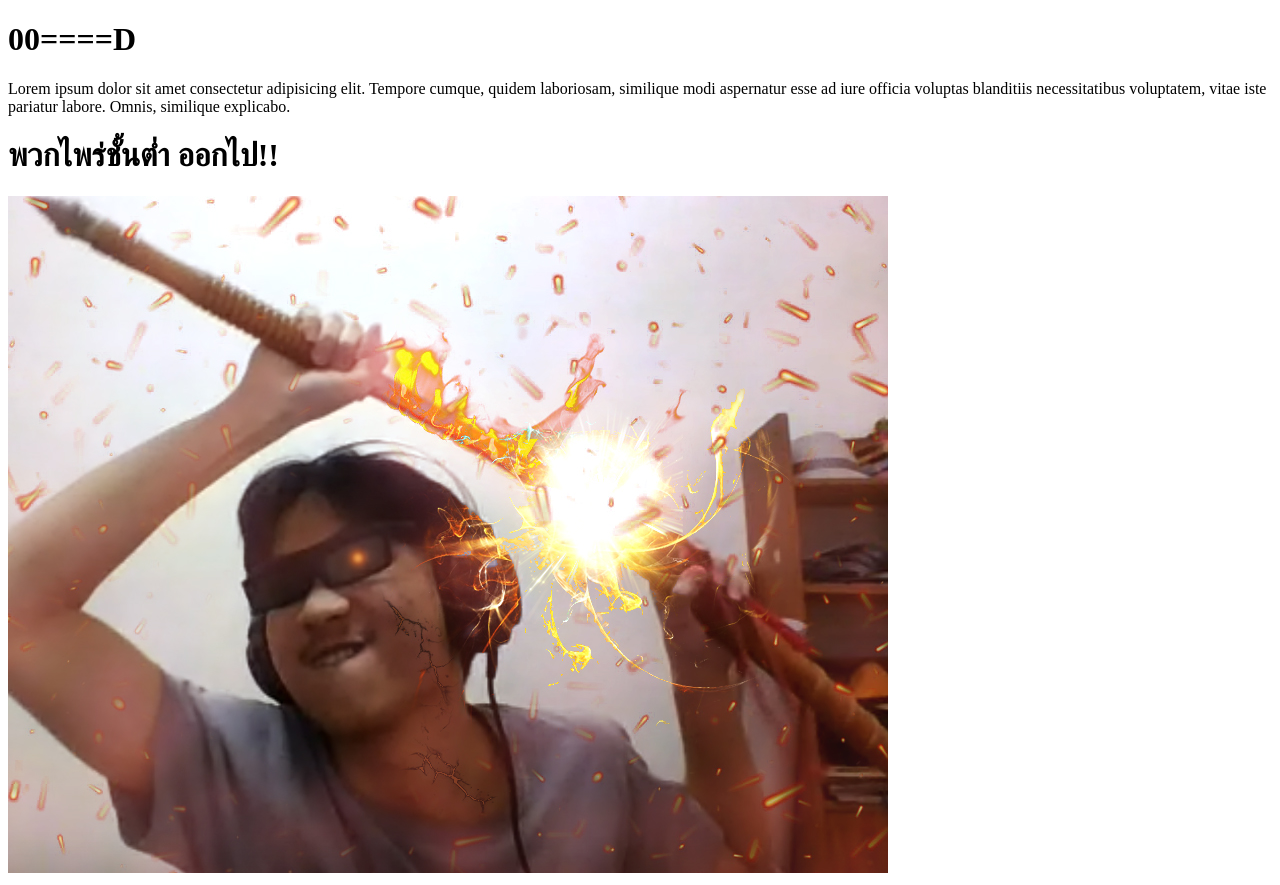
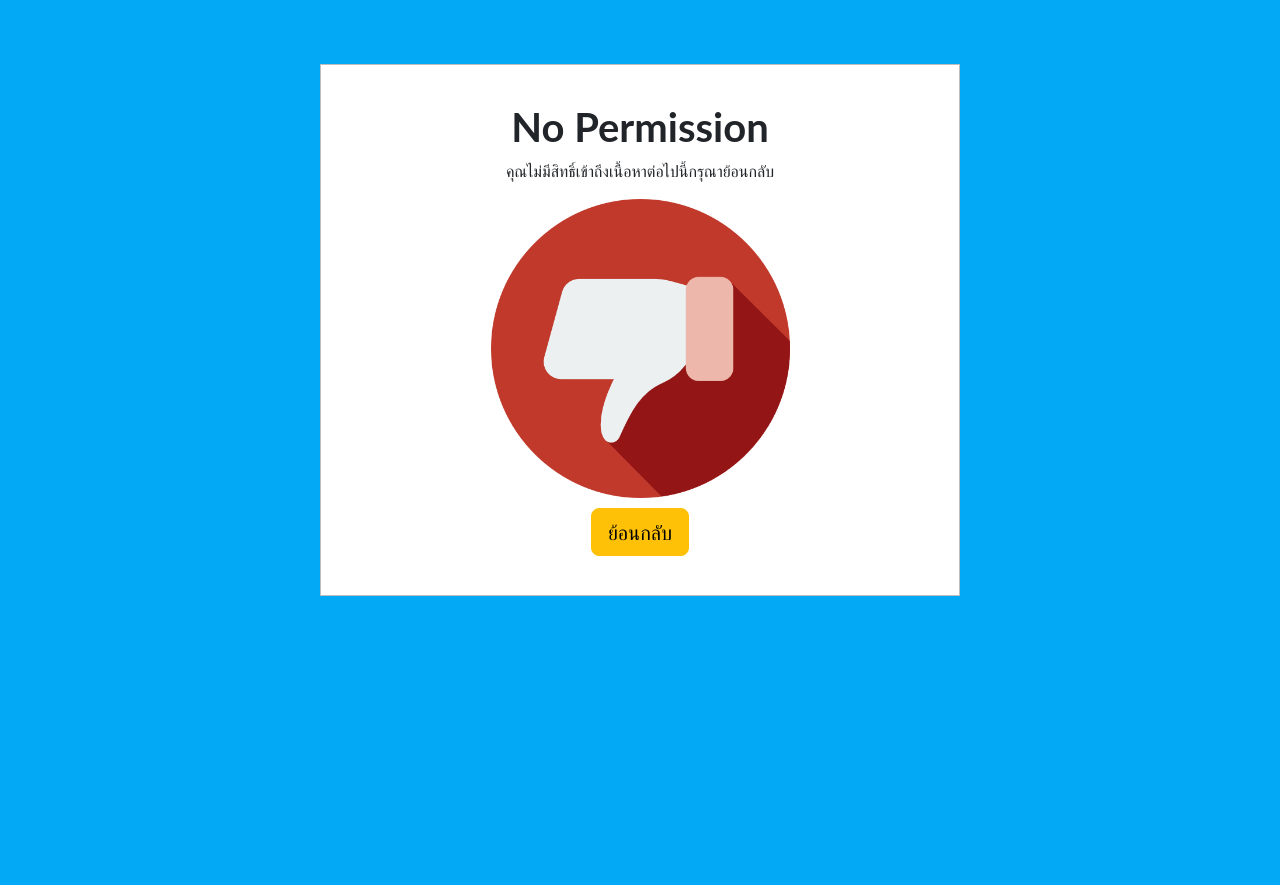
Before and after one commit to Sinceria89/Vending-Machine, a Flask app: page /admin in a window 1280 px wide. After the commit the page ends 596 px from the top, so only its background shows below. Run offline with Flask 2, Linux system fonts and the light colour scheme; some libraries are stand-ins or nearby versions.

Commit message:
bad request

```diff
--- a/templates/test.html
+++ b/templates/test.html
@@ -2,19 +2,53 @@
 <html>
 
 <head>
-    <title>ชั้นต่ำ</title>
+    <script src="https://cdn.jsdelivr.net/npm/autonumeric@4.5.4"></script>
+    <script src="https://code.jquery.com/jquery-3.6.0.min.js" crossorigin="anonymous"></script>
+    <link rel="stylesheet" href="https://cdn.jsdelivr.net/npm/bootstrap@5.1.3/dist/css/bootstrap.min.css">
+    <link href="https://cdn.jsdelivr.net/npm/bootstrap@5.3.0-alpha3/dist/css/bootstrap.min.css" rel="stylesheet"
+        integrity="sha384-KK94CHFLLe+nY2dmCWGMq91rCGa5gtU4mk92HdvYe+M/SXH301p5ILy+dN9+nJOZ" crossorigin="anonymous">
+
+
+    <script src="https://ajax.googleapis.com/ajax/libs/jquery/3.6.3/jquery.min.js"></script>
+    <script src="https://code.jquery.com/jquery-3.2.1.slim.min.js"
+        integrity="sha384-KJ3o2DKtIkvYIK3UENzmM7KCkRr/rE9/Qpg6aAZGJwFDMVNA/GpGFF93hXpG5KkN"
+        crossorigin="anonymous"></script>
+    <script src="https://cdnjs.cloudflare.com/ajax/libs/popper.js/1.16.0/umd/popper.min.js"></script>
+    <script src="https://cdn.jsdelivr.net/npm/bootstrap@5.3.0-alpha3/dist/js/bootstrap.bundle.min.js"
+        integrity="sha384-ENjdO4Dr2bkBIFxQpeoTz1HIcje39Wm4jDKdf19U8gI4ddQ3GYNS7NTKfAdVQSZe"
+        crossorigin="anonymous"></script>
+    <link rel="stylesheet" href="{{ url_for('static', filename='css/main.css') }}">
+    <link rel="stylesheet" href="https://cdnjs.cloudflare.com/ajax/libs/font-awesome/4.7.0/css/font-awesome.min.css">
+    <title>No Permission</title>
+    <style>
+        body {
+            font-family: "Lato", sans-serif;
+            background-color: #03A9F4;
+        }
+
+        .main-panel {
+            padding-top: 3%;
+            padding-left: 20px;
+            padding-right: 20px;
+            padding-bottom: 3%;
+            border: 1px solid #BDBDBD;
+            background-color: #FFFFFF;
+            margin-top: 5%;
+            margin-left: auto;
+            margin-right: auto;
+            width: 50%;
+
+        }
+    </style>
 </head>
 
 <body>
-
-    <h1>00====D</h1>
-    <p>Lorem ipsum dolor sit amet consectetur adipisicing elit. Tempore cumque, quidem laboriosam, similique modi
-        aspernatur
-        esse ad iure officia voluptas blanditiis necessitatibus voluptatem, vitae iste pariatur labore. Omnis, similique
-        explicabo.</p>
-        <h1>พวกไพร่ชั้นต่ำ ออกไป!!</h1>
-        <a href="/logout"><img src="../static/M.jpg" alt=""></a>
-
+    <div class="main-panel justify-content-center text-center">
+        <h1><b>No Permission</b></h1>
+        <p>คุณไม่มีสิทธิ์เข้าถึงเนื้อหาต่อไปนี้กรุณาย้อนกลับ</p>
+        <img src="/static/bad-request.png" style="width: 50%; padding-bottom: 10px;"><br>
+        <a href="javascript:history.back()" class="btn btn-warning btn-lg btn-block">ย้อนกลับ</a>
+    </div>
 </body>
 
 </html>
```
Also changed, not shown: templates/admin.html (+1 -14 lines), templates/category.html (+1 -16 lines), templates/footer.html (added, +14 -0 lines), templates/homepage.html (+1 -16 lines), templates/index.html (+1 -17 lines), templates/products_manage.html (+1 -16 lines), static/bad-request.png (added).
